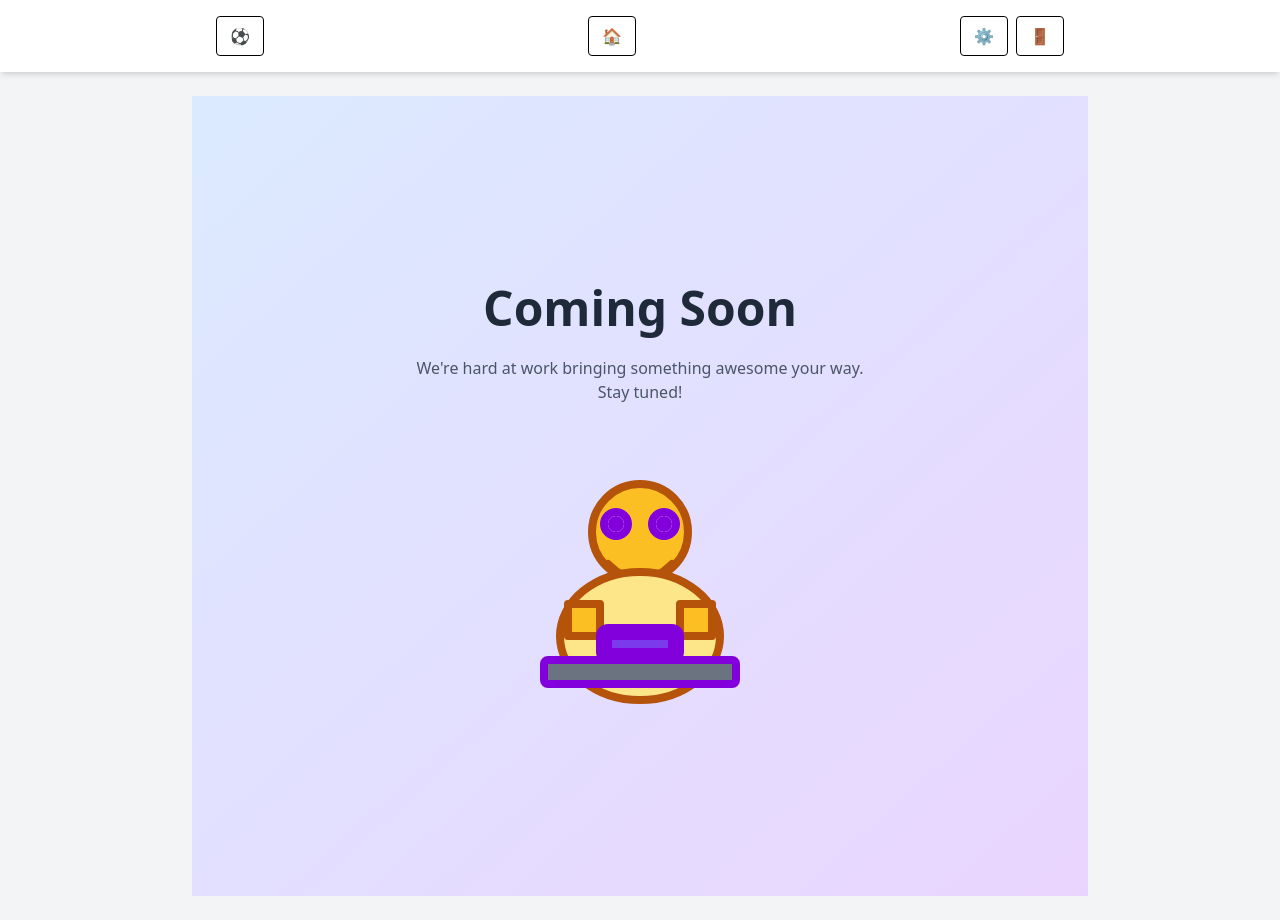
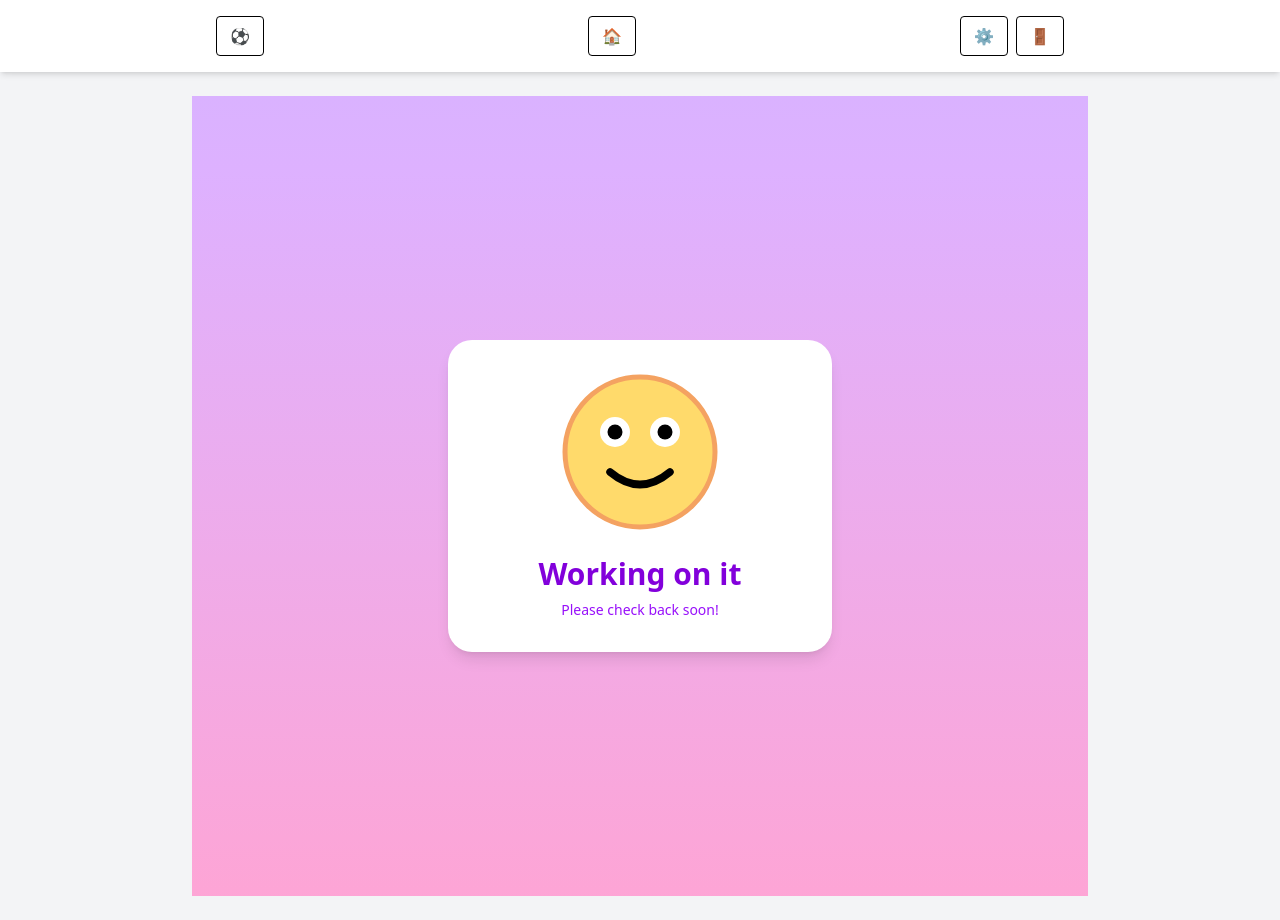
Before and after one commit to tjcbento/penalty-frontend, a React (Vite) app: page /about in a window 1280 px wide. Built offline with nearby package versions, Linux system fonts and the light colour scheme; no server answers.

Commit message:
Changed session workflow

```diff
--- a/src/pages/About.jsx
+++ b/src/pages/About.jsx
@@ -1,44 +1,30 @@
-import React from "react";
-
-export default function ComingSoon() {
+export default function WorkingOnIt() {
   return (
-    <div className="flex flex-col items-center justify-center min-h-screen bg-gradient-to-br from-blue-100 to-purple-200 p-8">
-      <h1 className="text-5xl font-extrabold text-gray-800 mb-6">Coming Soon</h1>
-      <p className="text-gray-600 mb-12 text-center max-w-md">
-        We're hard at work bringing something awesome your way. Stay tuned!
-      </p>
-      <div className="w-64 h-64">
-        {/* SVG cartoonish animal working */}
+    <div className="flex flex-col items-center justify-center min-h-screen bg-gradient-to-b from-purple-300 to-pink-300 p-6">
+      <div className="bg-white rounded-3xl shadow-lg p-8 max-w-sm w-full flex flex-col items-center">
         <svg
-          xmlns="http://www.w3.org/2000/svg"
+          className="w-40 h-40 mb-6"
           viewBox="0 0 64 64"
           fill="none"
-          stroke="currentColor"
-          strokeWidth="2"
-          strokeLinecap="round"
-          strokeLinejoin="round"
-          className="w-full h-full text-purple-700"
+          xmlns="http://www.w3.org/2000/svg"
+          aria-hidden="true"
         >
-          {/* Head */}
-          <circle cx="32" cy="20" r="12" fill="#fbbf24" stroke="#b45309" />
-          {/* Eyes */}
-          <circle cx="26" cy="18" r="3" fill="#fff" />
-          <circle cx="38" cy="18" r="3" fill="#fff" />
-          <circle cx="26" cy="18" r="1" fill="#000" />
-          <circle cx="38" cy="18" r="1" fill="#000" />
-          {/* Mouth */}
-          <path d="M24 28 Q32 36 40 28" stroke="#b45309" strokeWidth="2" fill="none" />
-          {/* Body */}
-          <ellipse cx="32" cy="46" rx="20" ry="16" fill="#fde68a" stroke="#b45309" />
-          {/* Arms working on laptop */}
-          <rect x="14" y="38" width="8" height="8" fill="#fbbf24" stroke="#b45309" />
-          <rect x="42" y="38" width="8" height="8" fill="#fbbf24" stroke="#b45309" />
-          {/* Laptop */}
-          <rect x="22" y="44" width="20" height="8" fill="#4c1d95" rx="2" ry="2" />
-          <rect x="24" y="46" width="16" height="4" fill="#7c3aed" />
-          {/* Desk */}
-          <rect x="8" y="52" width="48" height="6" fill="#6b7280" rx="1" ry="1" />
+          {/* Cartoon-style smiley face */}
+          <circle cx="32" cy="32" r="30" fill="#FFDA6B" stroke="#F4A261" strokeWidth="2" />
+          <circle cx="22" cy="24" r="6" fill="#fff" />
+          <circle cx="42" cy="24" r="6" fill="#fff" />
+          <circle cx="22" cy="24" r="3" fill="#000" />
+          <circle cx="42" cy="24" r="3" fill="#000" />
+          <path
+            d="M20 40 Q32 50 44 40"
+            stroke="#000"
+            strokeWidth="3"
+            fill="none"
+            strokeLinecap="round"
+          />
         </svg>
+        <h1 className="text-3xl font-bold text-purple-700 text-center">Working on it</h1>
+        <p className="mt-2 text-purple-600 text-center text-sm">Please check back soon!</p>
       </div>
     </div>
   );
--- a/src/pages/AutomaticBets.jsx
+++ b/src/pages/AutomaticBets.jsx
@@ -1,44 +1,30 @@
-import React from "react";
-
-export default function ComingSoon() {
+export default function WorkingOnIt() {
   return (
-    <div className="flex flex-col items-center justify-center min-h-screen bg-gradient-to-br from-blue-100 to-purple-200 p-8">
-      <h1 className="text-5xl font-extrabold text-gray-800 mb-6">Coming Soon</h1>
-      <p className="text-gray-600 mb-12 text-center max-w-md">
-        We're hard at work bringing something awesome your way. Stay tuned!
-      </p>
-      <div className="w-64 h-64">
-        {/* SVG cartoonish animal working */}
+    <div className="flex flex-col items-center justify-center min-h-screen bg-gradient-to-b from-purple-300 to-pink-300 p-6">
+      <div className="bg-white rounded-3xl shadow-lg p-8 max-w-sm w-full flex flex-col items-center">
         <svg
-          xmlns="http://www.w3.org/2000/svg"
+          className="w-40 h-40 mb-6"
           viewBox="0 0 64 64"
           fill="none"
-          stroke="currentColor"
-          strokeWidth="2"
-          strokeLinecap="round"
-          strokeLinejoin="round"
-          className="w-full h-full text-purple-700"
+          xmlns="http://www.w3.org/2000/svg"
+          aria-hidden="true"
         >
-          {/* Head */}
-          <circle cx="32" cy="20" r="12" fill="#fbbf24" stroke="#b45309" />
-          {/* Eyes */}
-          <circle cx="26" cy="18" r="3" fill="#fff" />
-          <circle cx="38" cy="18" r="3" fill="#fff" />
-          <circle cx="26" cy="18" r="1" fill="#000" />
-          <circle cx="38" cy="18" r="1" fill="#000" />
-          {/* Mouth */}
-          <path d="M24 28 Q32 36 40 28" stroke="#b45309" strokeWidth="2" fill="none" />
-          {/* Body */}
-          <ellipse cx="32" cy="46" rx="20" ry="16" fill="#fde68a" stroke="#b45309" />
-          {/* Arms working on laptop */}
-          <rect x="14" y="38" width="8" height="8" fill="#fbbf24" stroke="#b45309" />
-          <rect x="42" y="38" width="8" height="8" fill="#fbbf24" stroke="#b45309" />
-          {/* Laptop */}
-          <rect x="22" y="44" width="20" height="8" fill="#4c1d95" rx="2" ry="2" />
-          <rect x="24" y="46" width="16" height="4" fill="#7c3aed" />
-          {/* Desk */}
-          <rect x="8" y="52" width="48" height="6" fill="#6b7280" rx="1" ry="1" />
+          {/* Cartoon-style smiley face */}
+          <circle cx="32" cy="32" r="30" fill="#FFDA6B" stroke="#F4A261" strokeWidth="2" />
+          <circle cx="22" cy="24" r="6" fill="#fff" />
+          <circle cx="42" cy="24" r="6" fill="#fff" />
+          <circle cx="22" cy="24" r="3" fill="#000" />
+          <circle cx="42" cy="24" r="3" fill="#000" />
+          <path
+            d="M20 40 Q32 50 44 40"
+            stroke="#000"
+            strokeWidth="3"
+            fill="none"
+            strokeLinecap="round"
+          />
         </svg>
+        <h1 className="text-3xl font-bold text-purple-700 text-center">Working on it</h1>
+        <p className="mt-2 text-purple-600 text-center text-sm">Please check back soon!</p>
       </div>
     </div>
   );
--- a/src/pages/Bets.jsx
+++ b/src/pages/Bets.jsx
@@ -1,44 +1,30 @@
-import React from "react";
-
-export default function ComingSoon() {
+export default function WorkingOnIt() {
   return (
-    <div className="flex flex-col items-center justify-center min-h-screen bg-gradient-to-br from-blue-100 to-purple-200 p-8">
-      <h1 className="text-5xl font-extrabold text-gray-800 mb-6">Coming Soon</h1>
-      <p className="text-gray-600 mb-12 text-center max-w-md">
-        We're hard at work bringing something awesome your way. Stay tuned!
-      </p>
-      <div className="w-64 h-64">
-        {/* SVG cartoonish animal working */}
+    <div className="flex flex-col items-center justify-center min-h-screen bg-gradient-to-b from-purple-300 to-pink-300 p-6">
+      <div className="bg-white rounded-3xl shadow-lg p-8 max-w-sm w-full flex flex-col items-center">
         <svg
-          xmlns="http://www.w3.org/2000/svg"
+          className="w-40 h-40 mb-6"
           viewBox="0 0 64 64"
           fill="none"
-          stroke="currentColor"
-          strokeWidth="2"
-          strokeLinecap="round"
-          strokeLinejoin="round"
-          className="w-full h-full text-purple-700"
+          xmlns="http://www.w3.org/2000/svg"
+          aria-hidden="true"
         >
-          {/* Head */}
-          <circle cx="32" cy="20" r="12" fill="#fbbf24" stroke="#b45309" />
-          {/* Eyes */}
-          <circle cx="26" cy="18" r="3" fill="#fff" />
-          <circle cx="38" cy="18" r="3" fill="#fff" />
-          <circle cx="26" cy="18" r="1" fill="#000" />
-          <circle cx="38" cy="18" r="1" fill="#000" />
-          {/* Mouth */}
-          <path d="M24 28 Q32 36 40 28" stroke="#b45309" strokeWidth="2" fill="none" />
-          {/* Body */}
-          <ellipse cx="32" cy="46" rx="20" ry="16" fill="#fde68a" stroke="#b45309" />
-          {/* Arms working on laptop */}
-          <rect x="14" y="38" width="8" height="8" fill="#fbbf24" stroke="#b45309" />
-          <rect x="42" y="38" width="8" height="8" fill="#fbbf24" stroke="#b45309" />
-          {/* Laptop */}
-          <rect x="22" y="44" width="20" height="8" fill="#4c1d95" rx="2" ry="2" />
-          <rect x="24" y="46" width="16" height="4" fill="#7c3aed" />
-          {/* Desk */}
-          <rect x="8" y="52" width="48" height="6" fill="#6b7280" rx="1" ry="1" />
+          {/* Cartoon-style smiley face */}
+          <circle cx="32" cy="32" r="30" fill="#FFDA6B" stroke="#F4A261" strokeWidth="2" />
+          <circle cx="22" cy="24" r="6" fill="#fff" />
+          <circle cx="42" cy="24" r="6" fill="#fff" />
+          <circle cx="22" cy="24" r="3" fill="#000" />
+          <circle cx="42" cy="24" r="3" fill="#000" />
+          <path
+            d="M20 40 Q32 50 44 40"
+            stroke="#000"
+            strokeWidth="3"
+            fill="none"
+            strokeLinecap="round"
+          />
         </svg>
+        <h1 className="text-3xl font-bold text-purple-700 text-center">Working on it</h1>
+        <p className="mt-2 text-purple-600 text-center text-sm">Please check back soon!</p>
       </div>
     </div>
   );
--- a/src/pages/Settings.jsx
+++ b/src/pages/Settings.jsx
@@ -1,44 +1,30 @@
-import React from "react";
-
-export default function ComingSoon() {
+export default function WorkingOnIt() {
   return (
-    <div className="flex flex-col items-center justify-center min-h-screen bg-gradient-to-br from-blue-100 to-purple-200 p-8">
-      <h1 className="text-5xl font-extrabold text-gray-800 mb-6">Coming Soon</h1>
-      <p className="text-gray-600 mb-12 text-center max-w-md">
-        We're hard at work bringing something awesome your way. Stay tuned!
-      </p>
-      <div className="w-64 h-64">
-        {/* SVG cartoonish animal working */}
+    <div className="flex flex-col items-center justify-center min-h-screen bg-gradient-to-b from-purple-300 to-pink-300 p-6">
+      <div className="bg-white rounded-3xl shadow-lg p-8 max-w-sm w-full flex flex-col items-center">
         <svg
-          xmlns="http://www.w3.org/2000/svg"
+          className="w-40 h-40 mb-6"
           viewBox="0 0 64 64"
           fill="none"
-          stroke="currentColor"
-          strokeWidth="2"
-          strokeLinecap="round"
-          strokeLinejoin="round"
-          className="w-full h-full text-purple-700"
+          xmlns="http://www.w3.org/2000/svg"
+          aria-hidden="true"
         >
-          {/* Head */}
-          <circle cx="32" cy="20" r="12" fill="#fbbf24" stroke="#b45309" />
-          {/* Eyes */}
-          <circle cx="26" cy="18" r="3" fill="#fff" />
-          <circle cx="38" cy="18" r="3" fill="#fff" />
-          <circle cx="26" cy="18" r="1" fill="#000" />
-          <circle cx="38" cy="18" r="1" fill="#000" />
-          {/* Mouth */}
-          <path d="M24 28 Q32 36 40 28" stroke="#b45309" strokeWidth="2" fill="none" />
-          {/* Body */}
-          <ellipse cx="32" cy="46" rx="20" ry="16" fill="#fde68a" stroke="#b45309" />
-          {/* Arms working on laptop */}
-          <rect x="14" y="38" width="8" height="8" fill="#fbbf24" stroke="#b45309" />
-          <rect x="42" y="38" width="8" height="8" fill="#fbbf24" stroke="#b45309" />
-          {/* Laptop */}
-          <rect x="22" y="44" width="20" height="8" fill="#4c1d95" rx="2" ry="2" />
-          <rect x="24" y="46" width="16" height="4" fill="#7c3aed" />
-          {/* Desk */}
-          <rect x="8" y="52" width="48" height="6" fill="#6b7280" rx="1" ry="1" />
+          {/* Cartoon-style smiley face */}
+          <circle cx="32" cy="32" r="30" fill="#FFDA6B" stroke="#F4A261" strokeWidth="2" />
+          <circle cx="22" cy="24" r="6" fill="#fff" />
+          <circle cx="42" cy="24" r="6" fill="#fff" />
+          <circle cx="22" cy="24" r="3" fill="#000" />
+          <circle cx="42" cy="24" r="3" fill="#000" />
+          <path
+            d="M20 40 Q32 50 44 40"
+            stroke="#000"
+            strokeWidth="3"
+            fill="none"
+            strokeLinecap="round"
+          />
         </svg>
+        <h1 className="text-3xl font-bold text-purple-700 text-center">Working on it</h1>
+        <p className="mt-2 text-purple-600 text-center text-sm">Please check back soon!</p>
       </div>
     </div>
   );
```
Also changed, not shown: src/App.jsx (+14 -5 lines), src/components/ProximosJogos.jsx (+4 -10 lines).
